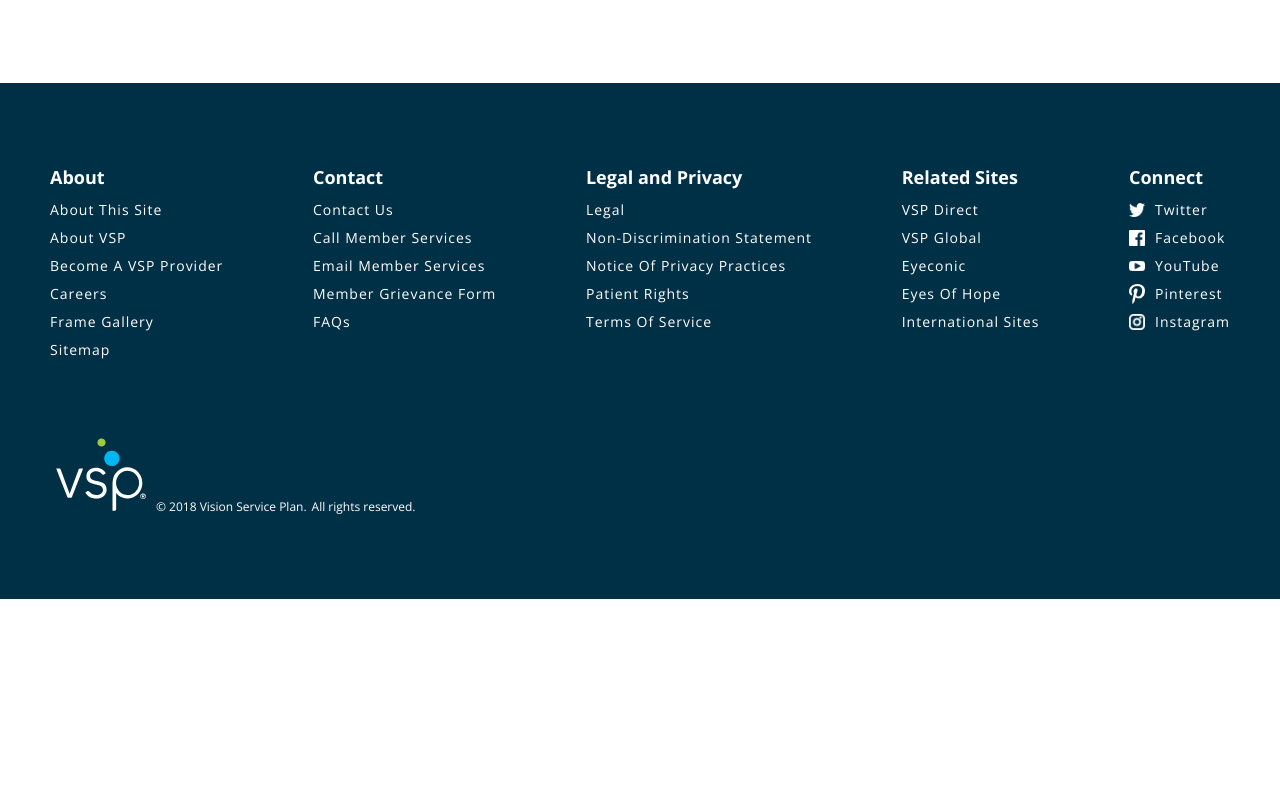
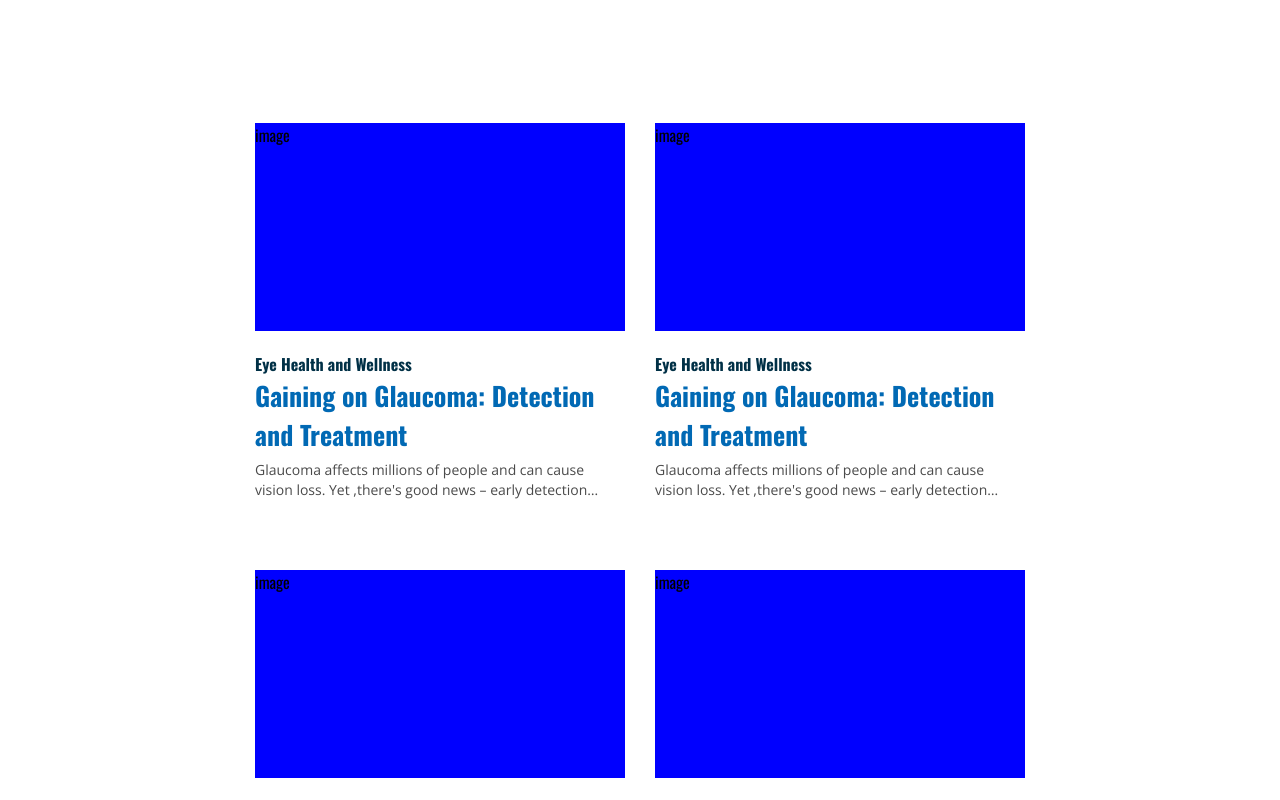
Before and after one commit to TerrelRJones/eye-care-site, a React (Create React App) app: page / in a window 1280 px wide. Shown: the part 800-1600 px from the top of the page. Before the commit the page ends 1399 px from the top, so only its background shows below. Built offline with nearby package versions, Linux system fonts and the light colour scheme; no server answers.

Commit message:
created article cards and article card container

```diff
--- a/src/App.tsx
+++ b/src/App.tsx
@@ -17,6 +17,8 @@
   sortArticlesBy,
   SortBy,
 } from "utils/articleFunctions";
+import ArticleCard from "components/ArticleCard";
+import ArticleCardContainer from "components/ArticleCardContainer";
 
 const Container = styled.div`
   display: flex;
@@ -46,7 +48,28 @@
             <Card key={cardDetails.title} {...cardDetails} />
           ))}
         </CardContainer>
-
+        <ArticleCardContainer>
+          <ArticleCard
+            articleTag="Eye Health and Wellness"
+            headline="Gaining on Glaucoma: Detection and Treatment"
+            article="Glaucoma affects millions of people and can cause vision loss. Yet ,there's good news – early detection…"
+          />
+          <ArticleCard
+            articleTag="Eye Health and Wellness"
+            headline="Gaining on Glaucoma: Detection and Treatment"
+            article="Glaucoma affects millions of people and can cause vision loss. Yet ,there's good news – early detection…"
+          />
+          <ArticleCard
+            articleTag="Eye Health and Wellness"
+            headline="Gaining on Glaucoma: Detection and Treatment"
+            article="Glaucoma affects millions of people and can cause vision loss. Yet ,there's good news – early detection…"
+          />
+          <ArticleCard
+            articleTag="Eye Health and Wellness"
+            headline="Gaining on Glaucoma: Detection and Treatment"
+            article="Glaucoma affects millions of people and can cause vision loss. Yet ,there's good news – early detection…"
+          />
+        </ArticleCardContainer>
         <Footer />
       </Container>
     </>
--- /dev/null
+++ b/src/components/ArticleCard/ArticleCard.tsx
@@ -0,0 +1,66 @@
+import styled from "styled-components";
+import { Colors } from "styles/colors";
+
+interface ArticleCardProps {
+  headline: string;
+  articleTag: string;
+  article: string;
+}
+
+const StyledArticleContainer = styled.div`
+  max-width: 370px;
+  width: 100%;
+  font-family: "Oswald";
+  padding: 0;
+  margin-top: 40px;
+`;
+
+const StyledImageContainer = styled.div`
+  background-color: blue;
+  width: 100%;
+  /* change back to max-hieght */
+  height: 208px;
+`;
+
+const CategoryTag = styled.h3`
+  font-size: 16px;
+  letter-spacing: 0;
+  color: ${Colors.mountainBlue};
+  margin: 0;
+  padding-top: 21px;
+`;
+
+const Headline = styled.h2`
+  font-size: 26px;
+  color: ${Colors.icyBlue};
+  margin: 0;
+  padding: 0;
+  letter-spacing: 0;
+  line-height: 39px;
+`;
+
+const StyledArticleParagraph = styled.p`
+  font-family: "Open Sans";
+  font-size: 14px;
+  color: ${Colors.articleBlack};
+  letter-spacing: 0;
+  line-height: 20px;
+  margin: 0;
+  padding: 0;
+  padding-top: 6px;
+`;
+
+export const ArticleCard = ({
+  headline,
+  article,
+  articleTag,
+}: ArticleCardProps) => {
+  return (
+    <StyledArticleContainer>
+      <StyledImageContainer>image</StyledImageContainer>
+      <CategoryTag>{articleTag}</CategoryTag>
+      <Headline>{headline}</Headline>
+      <StyledArticleParagraph>{article}</StyledArticleParagraph>
+    </StyledArticleContainer>
+  );
+};
--- /dev/null
+++ b/src/components/ArticleCard/index.ts
@@ -0,0 +1,3 @@
+import { ArticleCard } from "./ArticleCard";
+
+export default ArticleCard;
--- /dev/null
+++ b/src/components/ArticleCardContainer/ArticleCardContainer.tsx
@@ -0,0 +1,27 @@
+import { BREAK_POINTS } from "const/breakpoints";
+import styled from "styled-components";
+
+interface ArticleCardContainrProps {
+  children: React.ReactNode;
+}
+
+const StyledArticleCardContainer = styled.section`
+  display: flex;
+  flex-wrap: wrap;
+  gap: 30px;
+  max-width: 770px;
+  width: 100%;
+  /* background-color: green; */
+  padding: 0;
+
+  ${BREAK_POINTS.mobile} {
+    align-items: center;
+    justify-content: center;
+  }
+`;
+
+export const ArticleCardContainer = ({
+  children,
+}: ArticleCardContainrProps) => {
+  return <StyledArticleCardContainer>{children}</StyledArticleCardContainer>;
+};
--- /dev/null
+++ b/src/components/ArticleCardContainer/index.ts
@@ -0,0 +1,3 @@
+import { ArticleCardContainer } from "./ArticleCardContainer";
+
+export default ArticleCardContainer;
--- a/src/styles/colors.ts
+++ b/src/styles/colors.ts
@@ -4,5 +4,6 @@
   matteGray: "#9EA1A4",
   lime: "#9FCC3A",
   white: "#ffffff",
-  whiteOpacity: "rgba(255,255,255,0.9)"
+  whiteOpacity: "rgba(255,255,255,0.9)",
+  articleBlack: "#4A4A4A",
 };
```
Also changed, not shown: 1 other file (tests, documents, lock files or other folders).
